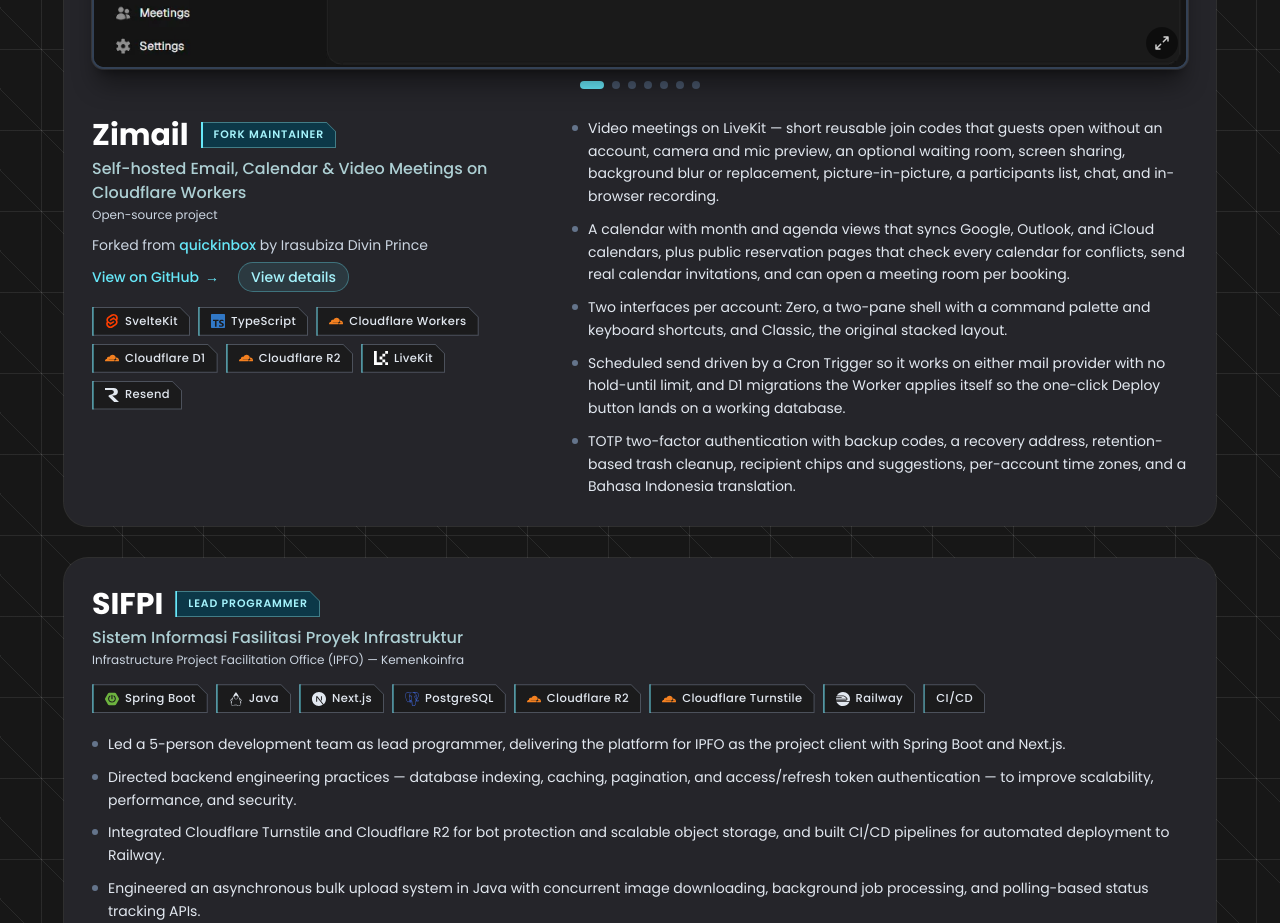
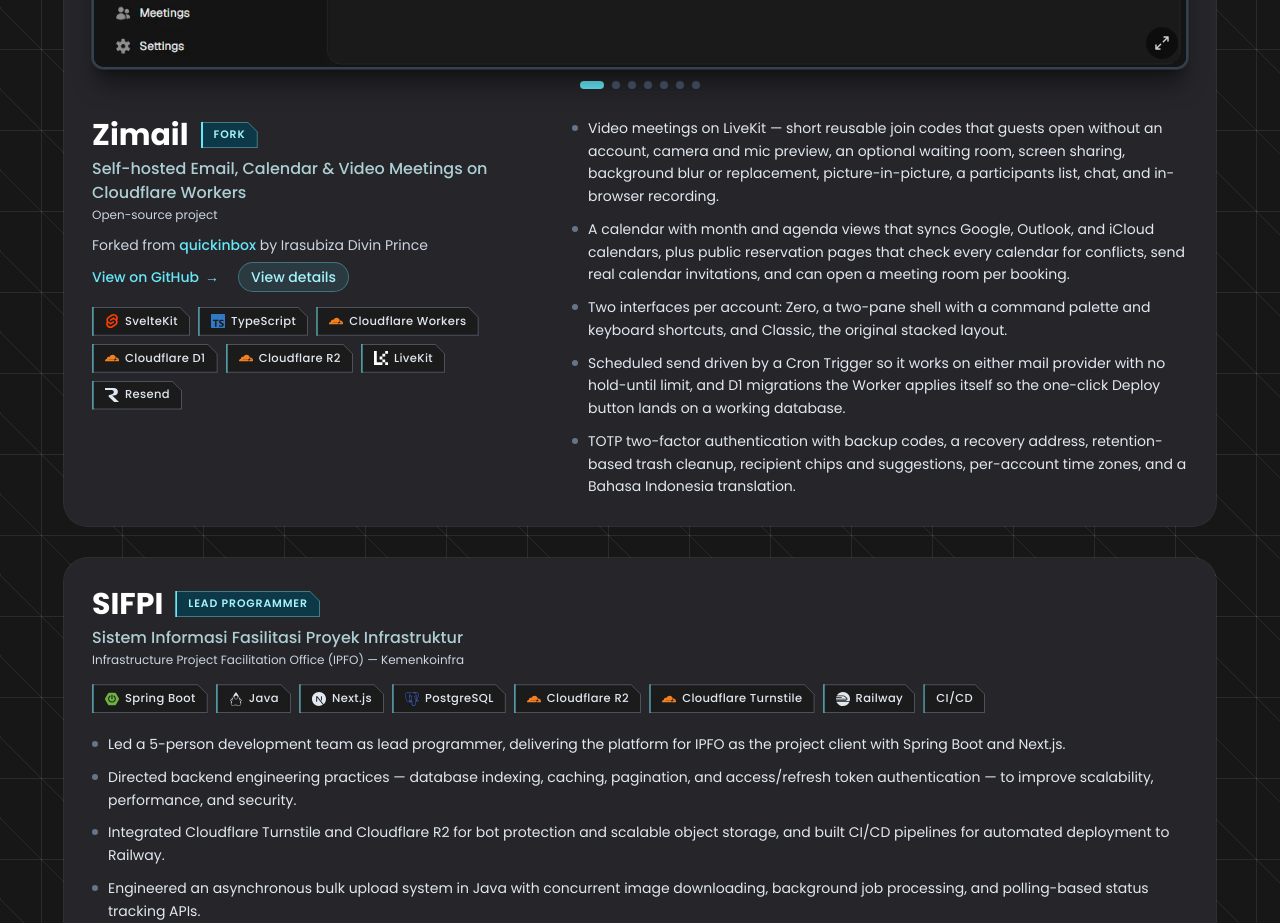
Before and after one commit to MHibriziF/portfolio-web-v1, a React (Vite) app: page / in a window 1280 px wide. Shown: the part 5500-6423 px from the top of the page. Built offline with nearby package versions, Linux system fonts and the light colour scheme.

Commit message:
feat(projects): label Zimail's role as Fork

```diff
--- a/src/data/portfolio.js
+++ b/src/data/portfolio.js
@@ -158,7 +158,7 @@
     name: "Zimail",
     subtitle: "Self-hosted Email, Calendar & Video Meetings on Cloudflare Workers",
     context: "Open-source project",
-    role: "Fork Maintainer",
+    role: "Fork",
     // Zimail is a fork. The original mail client is upstream's work, so the
     // points below only list what this fork adds on top of it.
     forkOf: {
```
